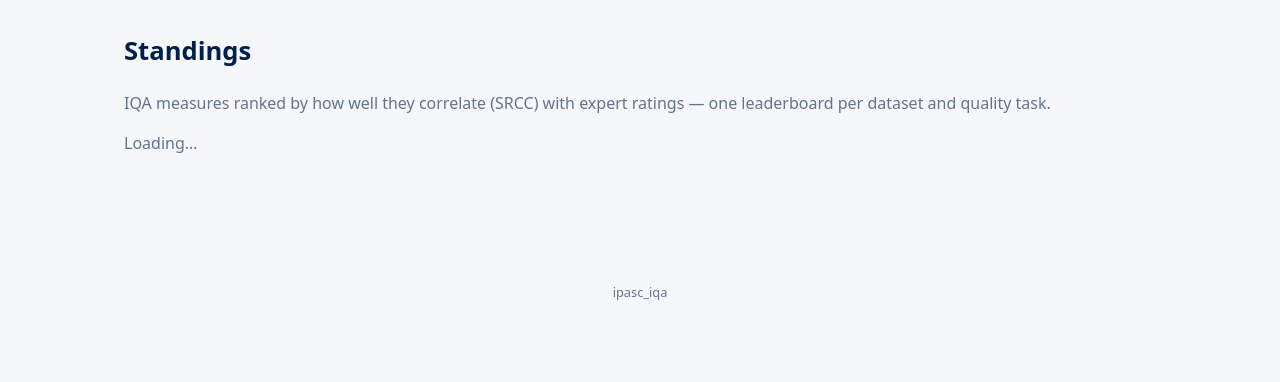
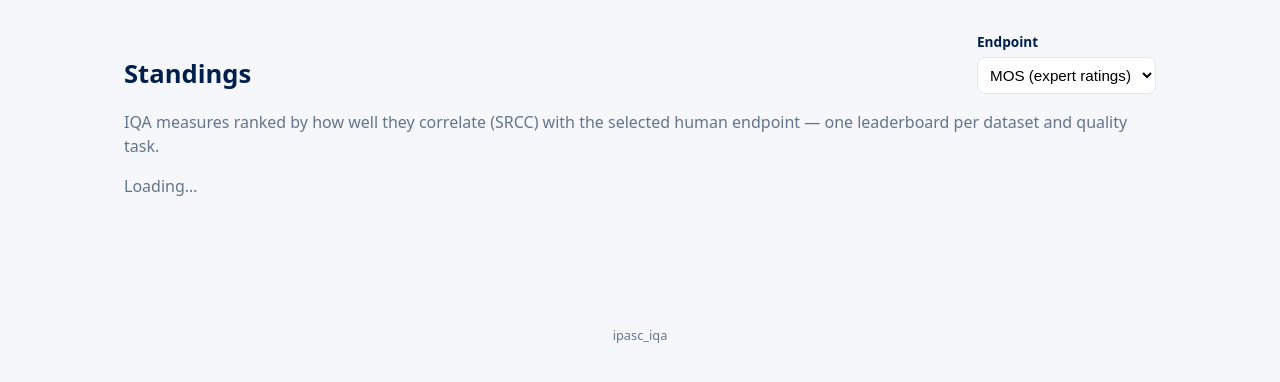
Before and after one commit to IPASC/ipasc-iqa, a FastAPI app: template src/ipasc_iqa/gui/templates/standings.html in a window 1280 px wide. Shown: the part 62-444 px from the top of the page. Run offline with FastAPI, Linux system fonts and the light colour scheme; the template is opened without the code that fills it, so the values that code supplies are empty; parts of the project's set-up code (start-up, migrations or seed data) failed here and were passed over.

Commit message:
fix standings table

```diff
--- a/src/ipasc_iqa/gui/routes/api.py
+++ b/src/ipasc_iqa/gui/routes/api.py
@@ -102,9 +102,9 @@ def analysis_fragment(
 
 
 @router.get("/api/standings", response_class=HTMLResponse)
-def standings_fragment(request: Request) -> HTMLResponse:
+def standings_fragment(request: Request, source: str = Query(default="mos")) -> HTMLResponse:
     ws = _ws(request)
-    result = service.standings(ws)
+    result = service.standings(ws, source=source)
     return templates.TemplateResponse(
         request, "fragments/standings_table.html", {"result": result}
     )
--- a/src/ipasc_iqa/gui/static/css/styles.css
+++ b/src/ipasc_iqa/gui/static/css/styles.css
@@ -386,6 +386,11 @@ body:has(.annotate-stage) .footer { color: #8a8a8a; }
 }
 .annotate-finish:hover { background: #4a4a4a; }
 
+/* ---------- Standings ---------- */
+.standings-head { display: flex; align-items: flex-end; justify-content: space-between;
+                  gap: 1rem; flex-wrap: wrap; margin-bottom: 0.75rem; }
+.standings-endpoint { display: flex; flex-direction: column; gap: 0.25rem; }
+
 /* ---------- Download ---------- */
 .download-contents { color: var(--text); font-size: 0.9rem; margin: 0.5rem 0 1rem; padding-left: 1.2rem; }
 .download-contents li { margin: 0.25rem 0; }
--- a/src/ipasc_iqa/gui/templates/standings.html
+++ b/src/ipasc_iqa/gui/templates/standings.html
@@ -1,10 +1,21 @@
 {% extends "base.html" %}
 {% block title %}IPASC IQA — Standings{% endblock %}
 {% block content %}
-<h1 class="page-title">Standings</h1>
+<div class="standings-head">
+  <h1 class="page-title" style="margin: 0;">Standings</h1>
+  <label class="standings-endpoint">
+    <span class="field__label">Endpoint</span>
+    <select class="select" name="source"
+            hx-get="/api/standings" hx-target="#standings-result"
+            hx-swap="innerHTML" hx-trigger="change">
+      <option value="mos">MOS (expert ratings)</option>
+      <option value="bt">BT (pairwise)</option>
+    </select>
+  </label>
+</div>
 <p class="muted">
-  IQA measures ranked by how well they correlate (SRCC) with expert ratings —
-  one leaderboard per dataset and quality task.
+  IQA measures ranked by how well they correlate (SRCC) with the selected human
+  endpoint — one leaderboard per dataset and quality task.
 </p>
 
 <div id="standings-result" class="result-area"
```
Also changed, not shown: src/ipasc_iqa/gui/service.py (+26 -9 lines), src/ipasc_iqa/gui/templates/fragments/standings_table.html (+9 -3 lines), tests/integration/test_gui.py (+21 -0 lines).
